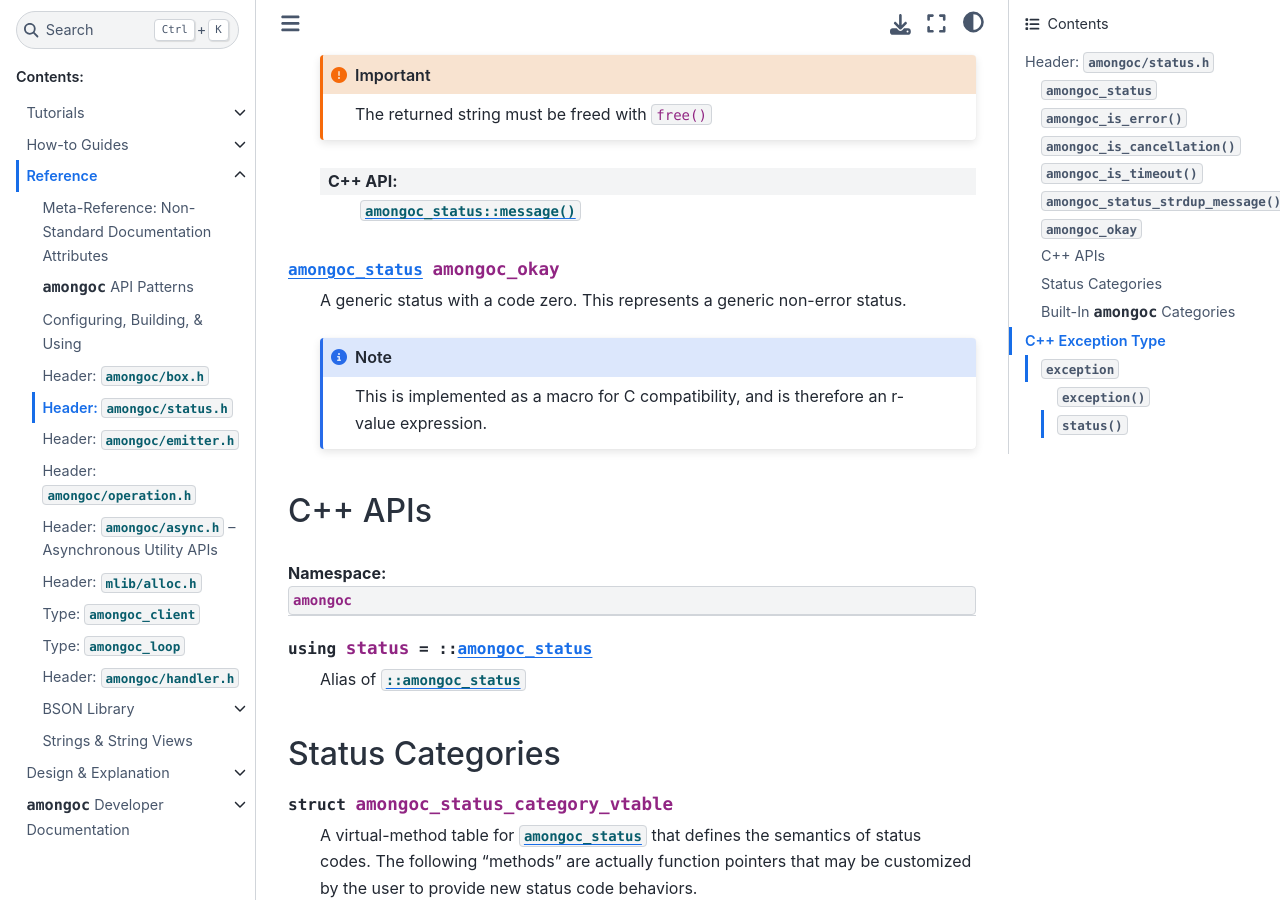
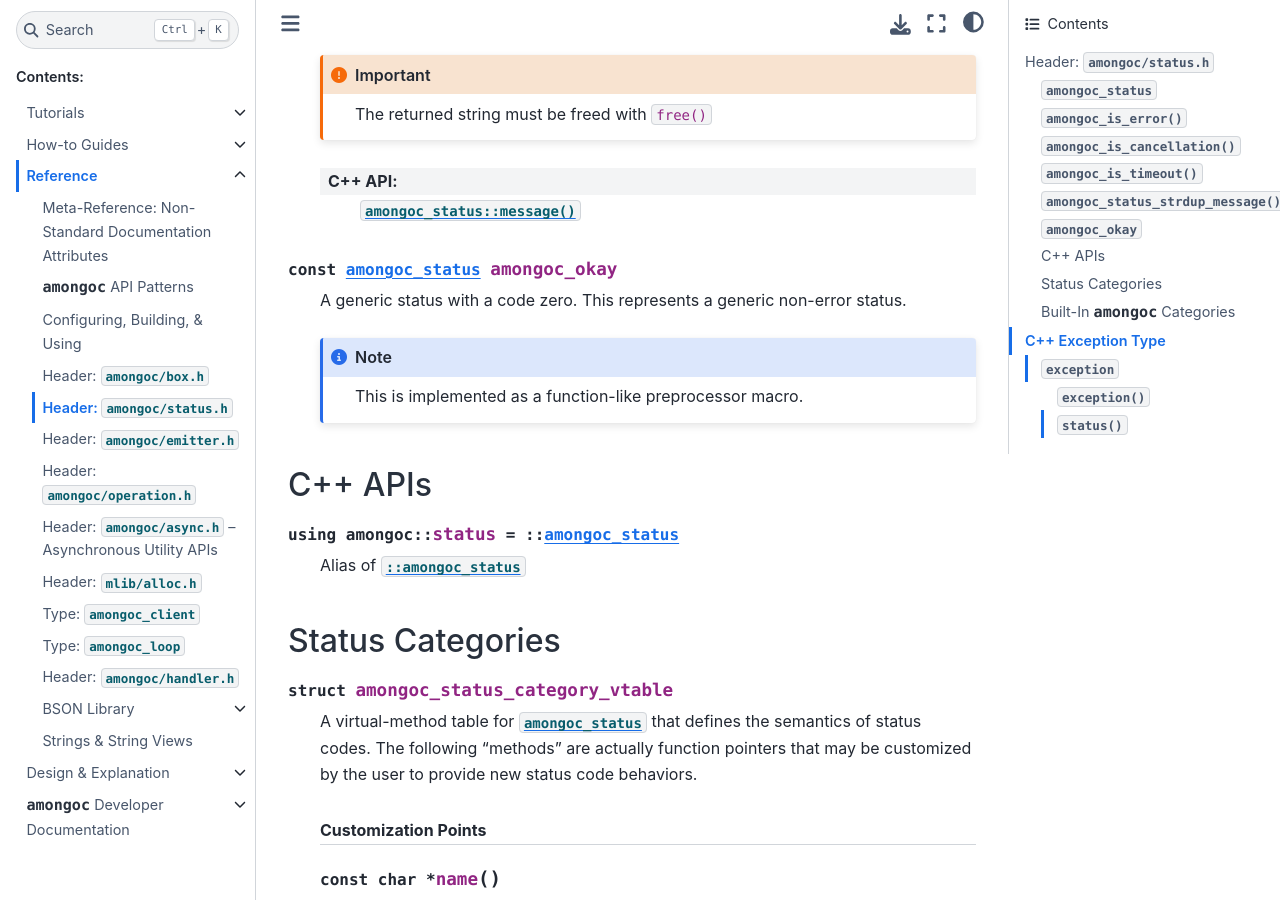
Before and after one commit to mongodb-labs/mongo-c-driver-async, a Sphinx documentation site: the page built from docs/ref/status.rst, in a window 1280 px wide and 900 px high, scrolled down 2951 px. Built offline with Sphinx 7.4.7 and the Sphinx Book theme 1.1.4, drawn with Linux system fonts in a browser that asks for light colours.

Commit message:
Tweak macro `amongoc_okay` to evaluate to an l-value

```diff
--- a/docs/ref/status.rst
+++ b/docs/ref/status.rst
@@ -107,22 +107,18 @@ Header: ``amongoc/status.h``
   :C++ API: `amongoc_status::message`
 
 
-.. var:: amongoc_status amongoc_okay
+.. var:: const amongoc_status amongoc_okay
 
   A generic status with a code zero. This represents a generic non-error status.
 
-  .. note:: This is implemented as a macro for C compatibility, and is therefore an r-value expression.
+  .. note:: |macro-impl|.
 
 C++ APIs
 ********
 
-.. rubric:: Namespace: ``amongoc``
-.. namespace:: amongoc
-.. type:: status = ::amongoc_status
+.. type:: amongoc::status = ::amongoc_status
 
   Alias of `::amongoc_status`
-
-.. namespace:: 0
 
 
 Status Categories
```
Also changed, not shown: 3 other files.
